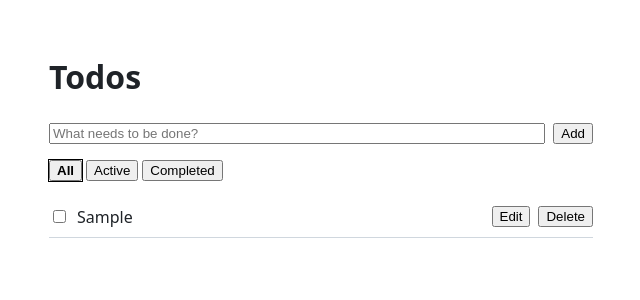
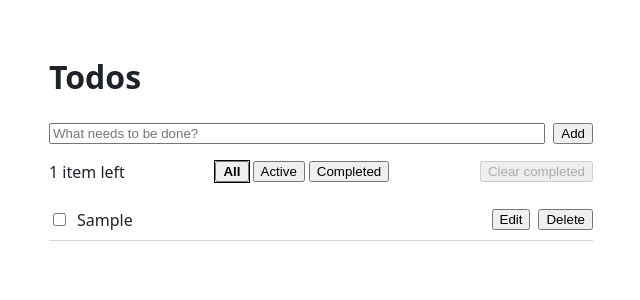
Before and after one commit to aryan-edstem/fe-interview-prep-1, a React (Vite) app: page /q1-todo in a window 1280 px wide. Both pictures are taken after typing "Sample" into the empty fields and a click on the button "Add". Shown: the top 300 px of the page, without its empty margins (319-959 px from the left). Built offline with nearby package versions, Linux system fonts and the light colour scheme.

Commit message:
Show items left and add Clear completed button

```diff
--- a/src/pages/TodoPage/TodoPage.css
+++ b/src/pages/TodoPage/TodoPage.css
@@ -59,10 +59,22 @@
   text-decoration: line-through;
 }
 
+.todo-footer {
+  display: flex;
+  flex-wrap: wrap;
+  align-items: center;
+  justify-content: space-between;
+  gap: 0.5rem;
+  margin-top: 1rem;
+}
+
+.todo-footer__count {
+  margin: 0;
+}
+
 .todo-filters {
   display: flex;
   gap: 0.25rem;
-  margin-top: 1rem;
 }
 
 .todo-filters__button[aria-pressed='true'] {
--- a/src/pages/TodoPage/TodoPage.tsx
+++ b/src/pages/TodoPage/TodoPage.tsx
@@ -4,6 +4,7 @@ import { TodoForm } from '@/pages/TodoPage/TodoForm'
 import { TodoItem } from '@/pages/TodoPage/TodoItem'
 import {
   addTodo,
+  clearCompleted,
   deleteTodo,
   filterTodos,
   isFilter,
@@ -22,6 +23,8 @@ export default function TodoPage() {
   const [todos, setTodos] = useLocalStorageState('q1-todo:todos', NO_TODOS, isTodoList)
   const [filter, setFilter] = useLocalStorageState('q1-todo:filter', DEFAULT_FILTER, isFilter)
   const visibleTodos = filterTodos(todos, filter)
+  const activeCount = todos.filter((todo) => !todo.completed).length
+  const hasCompleted = activeCount < todos.length
 
   return (
     <main className="todo-page">
@@ -35,7 +38,21 @@ export default function TodoPage() {
         <p className="todo-page__empty">Nothing to do yet. Add your first todo above.</p>
       ) : (
         <>
-          <TodoFilters value={filter} onChange={setFilter} />
+          <footer className="todo-footer">
+            <p className="todo-footer__count" aria-live="polite">
+              {activeCount} {activeCount === 1 ? 'item' : 'items'} left
+            </p>
+            <TodoFilters value={filter} onChange={setFilter} />
+            <button
+              type="button"
+              disabled={!hasCompleted}
+              onClick={() => {
+                setTodos(clearCompleted)
+              }}
+            >
+              Clear completed
+            </button>
+          </footer>
           {visibleTodos.length === 0 ? (
             <p className="todo-page__empty">No {filter} todos.</p>
           ) : (
```
Also changed, not shown: 1 other file (tests, documents, lock files or other folders).
